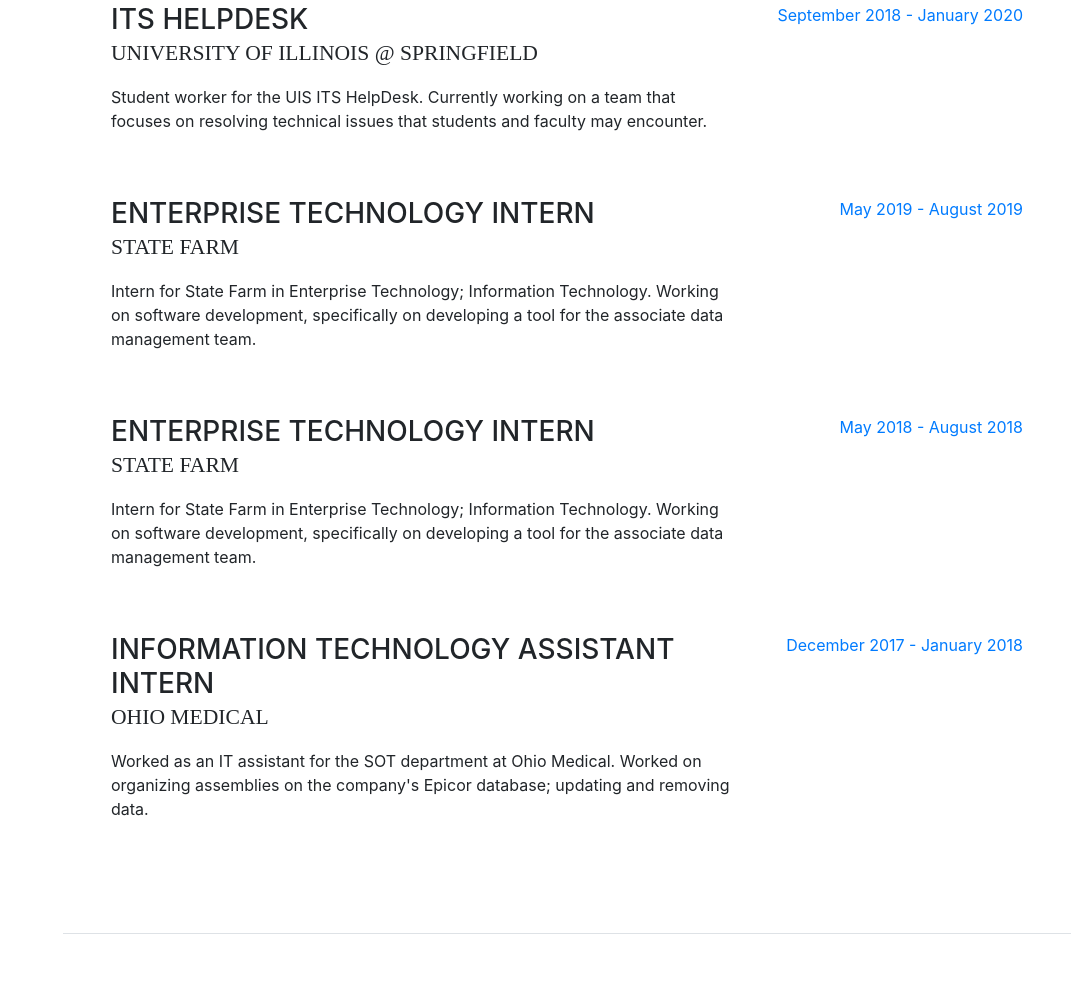
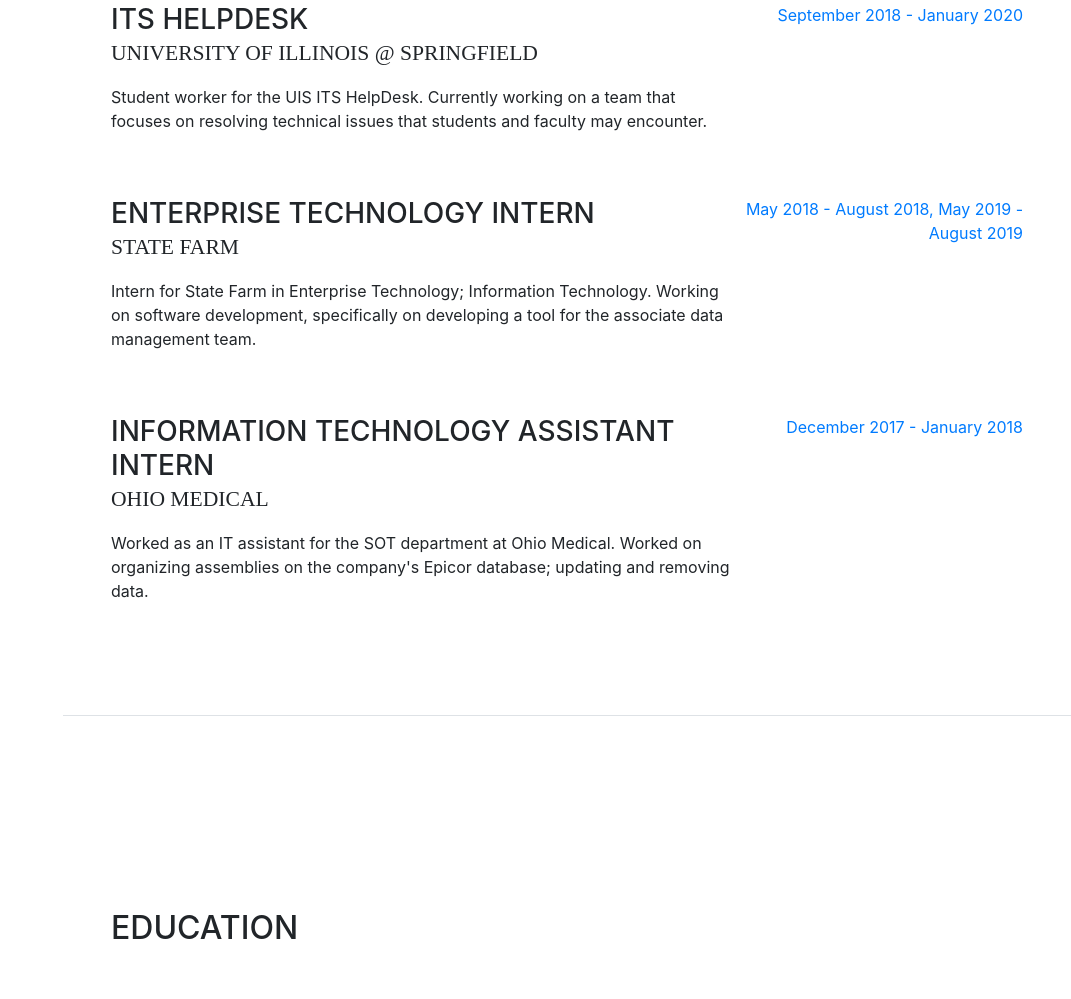
Before and after one commit to ricdominguez/ricdominguez.github.io, a website with bundled scripts: page index.html in a window 1280 px wide. Shown: the part 931-1930 px from the top of the page, without its empty margins (209-1280 px from the left). Built offline with nearby package versions, Linux system fonts and the light colour scheme; a web font is replaced by a local one.

Commit message:
Updates.

```diff
--- a/index.html
+++ b/index.html
@@ -106,17 +106,7 @@
               <p>Intern for State Farm in Enterprise Technology; Information Technology. Working on software development, specifically on developing a tool for the associate data management team.</p>
             </div>
             <div class="resume-date text-md-right">
-              <span class="text-primary">May 2019 - August 2019</span>
-            </div>
-          </div>
-          <div class="resume-item d-flex flex-column flex-md-row mb-5">
-            <div class="resume-content mr-auto">
-              <h3 class="mb-0">Enterprise Technology Intern</h3>
-              <div class="subheading mb-3">State Farm</div>
-              <p>Intern for State Farm in Enterprise Technology; Information Technology. Working on software development, specifically on developing a tool for the associate data management team.</p>
-            </div>
-            <div class="resume-date text-md-right">
-              <span class="text-primary">May 2018 - August 2018</span>
+              <span class="text-primary">May 2018 - August 2018, May 2019 - August 2019</span>
             </div>
           </div>
           <div class="resume-item d-flex flex-column flex-md-row mb-5">
```
